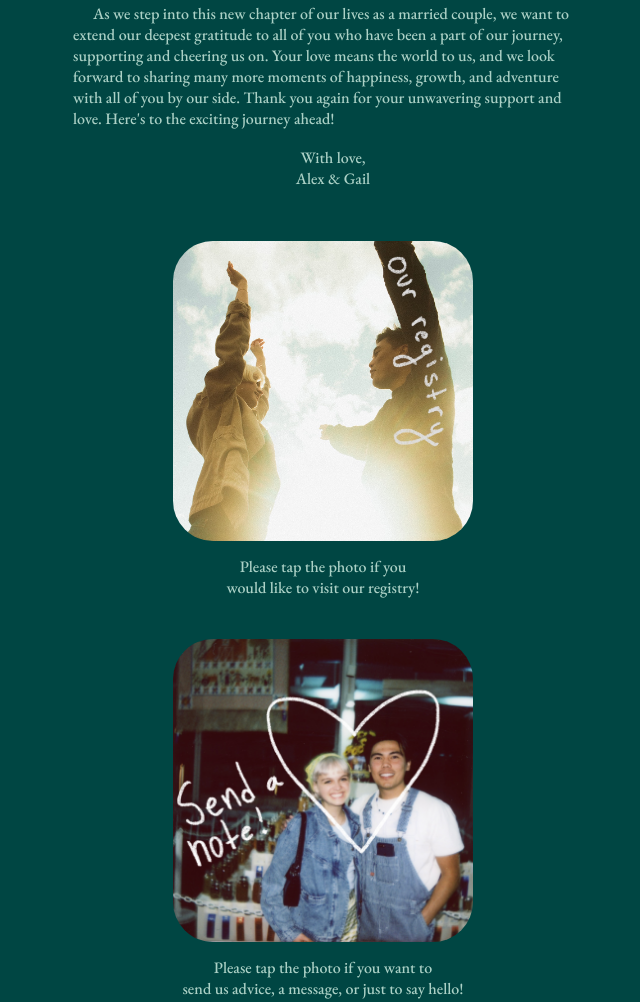
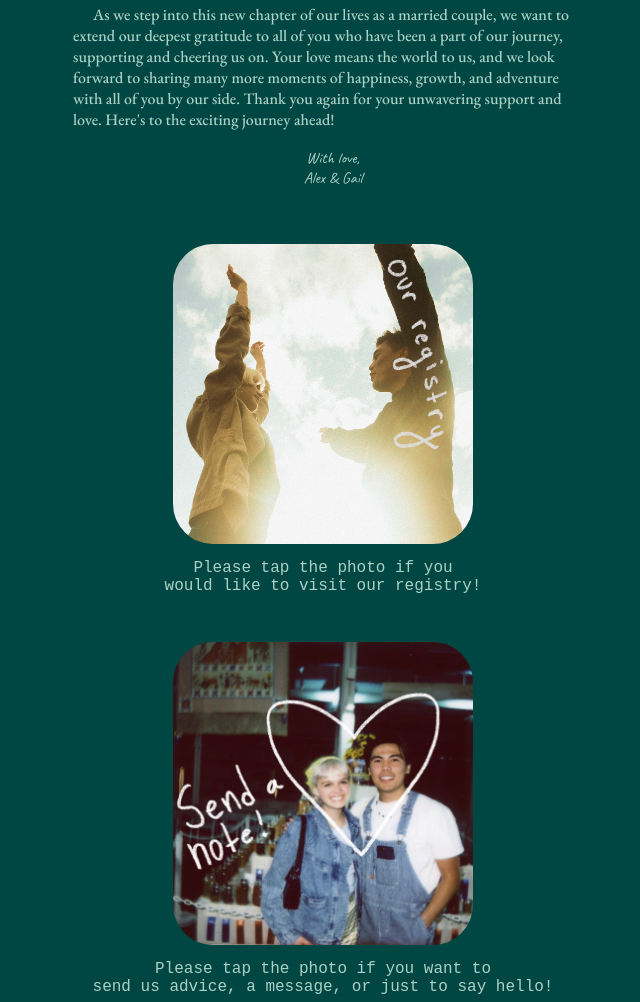
Before and after one commit to alexandermaat99/alexanderandabigailmaat, a plain HTML site: page index.html in a window 1280 px wide. Shown: the part 1575-2577 px from the top of the page, without its empty margins (317-957 px from the left). Drawn offline with nearby package versions, Linux system fonts and the light colour scheme.

Commit message:
fixStyles

```diff
--- a/style.css
+++ b/style.css
@@ -127,3 +127,10 @@ section{
 .photos div {
     scroll-snap-align: center;
 }
+
+.sign{
+    font-family: 'Courier New', Courier, monospace;
+}
+.sign2{
+    font-family: 'Caveat', cursive;
+}
```
